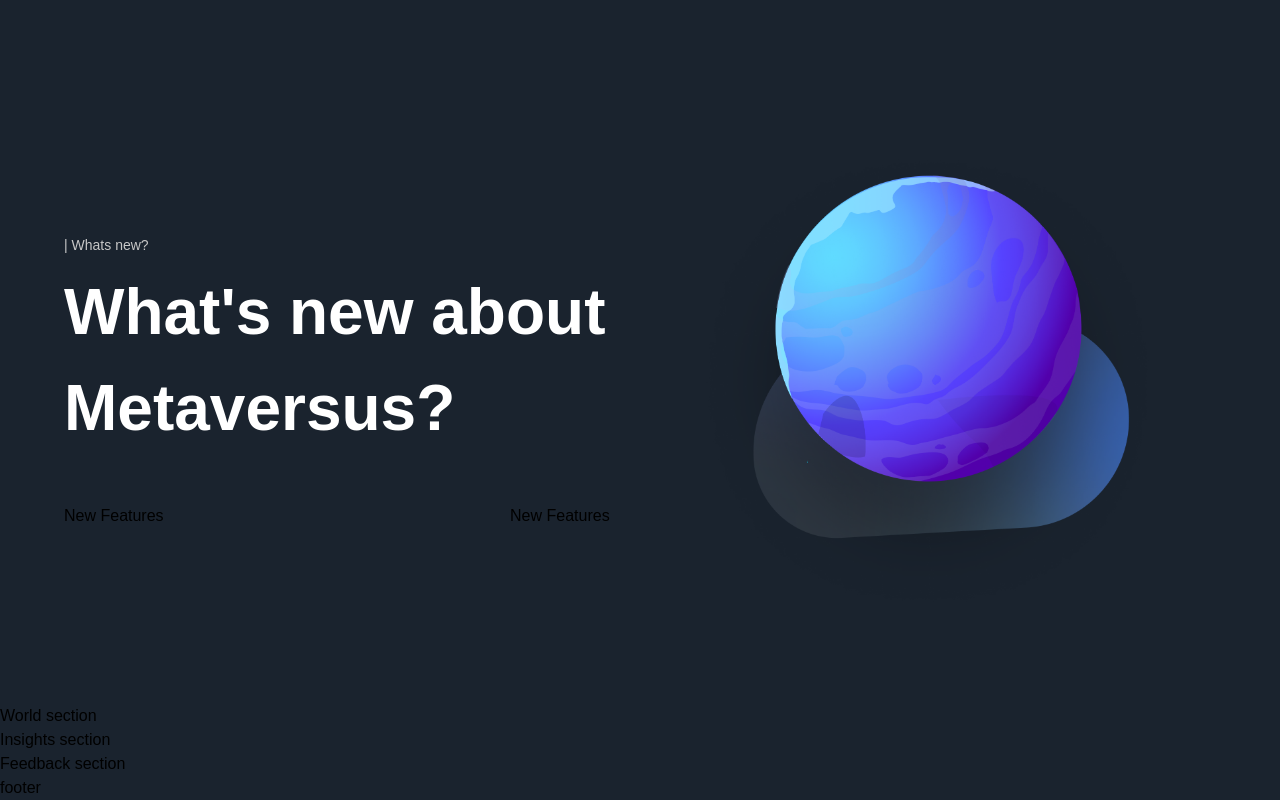
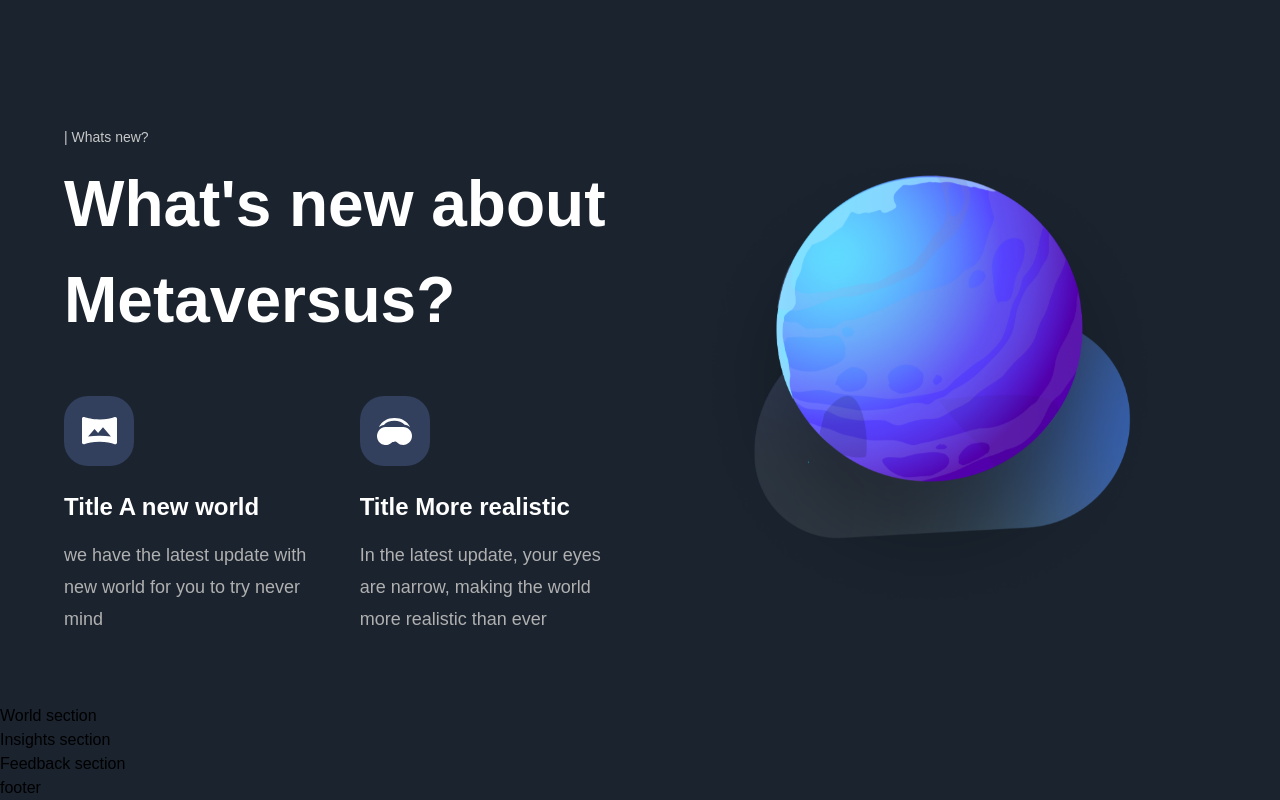
Before and after one commit to javorskyp/responsive_next_tailwind, a Next.js app: page / in a window 1280 px wide. Shown: the part 3355-4155 px from the top of the page. Built offline with nearby package versions, Linux system fonts and the light colour scheme; a web font is replaced by a local one.

Commit message:
newFeatures

```diff
--- a/components/NewFeatures.jsx
+++ b/components/NewFeatures.jsx
@@ -1,6 +1,18 @@
-const NewFeatures = () => (
-  <div>
-    New Features
+import styles from '../styles';
+
+const NewFeatures = ({ imgUrl, title, subtitle }) => (
+  <div className="flex-1 flex flex-col sm:max-w-[250px] min-w-[210px]">
+    <div
+      className={`${styles.flexCenter} w-[70px] h-[70px] rounded-[24px] bg-[#323F5D]`}
+    >
+      <img src={imgUrl} alt="icon" className="w-1/2 h-1/2 object-contain" />
+    </div>
+    <h1 className="mt-[26px] font-bold text-[24px] leading-[30.24px] text-white">
+      Title {title}
+    </h1>
+    <p className="flex-1 mt-[16px] font-normal text-[18px] text-[#B0B0B0] leading-[32.4px]">
+      {subtitle}
+    </p>
   </div>
 );
 
```
